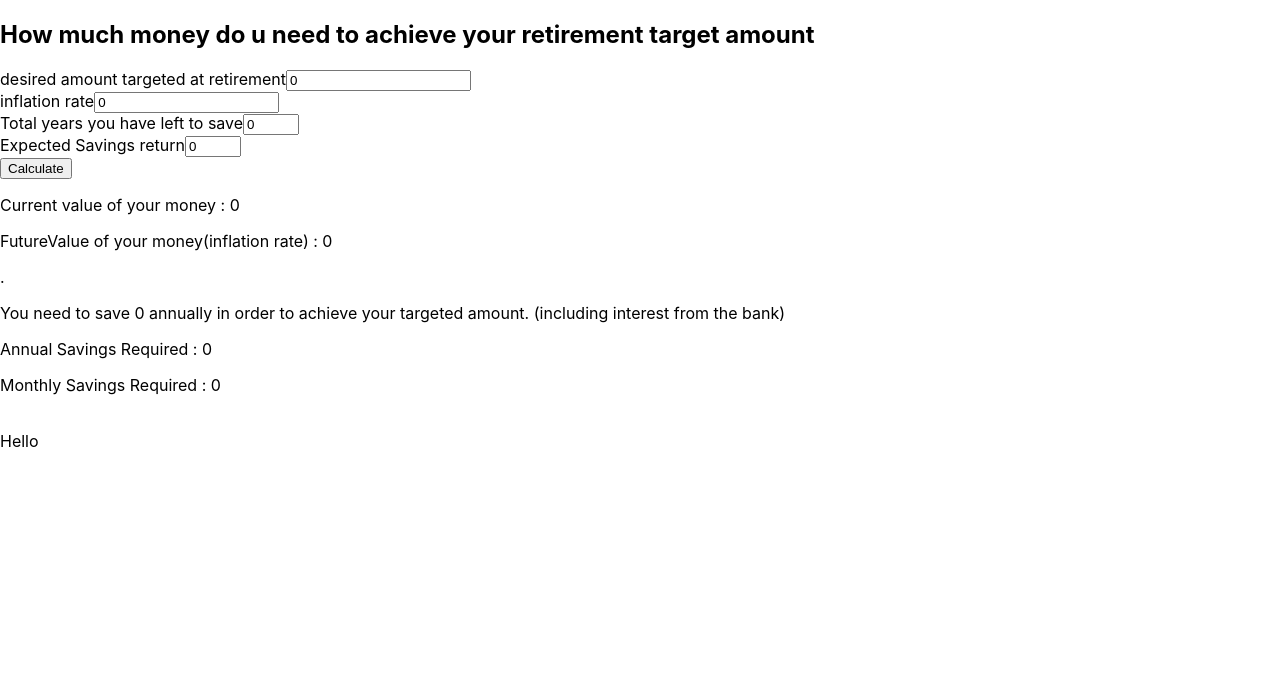
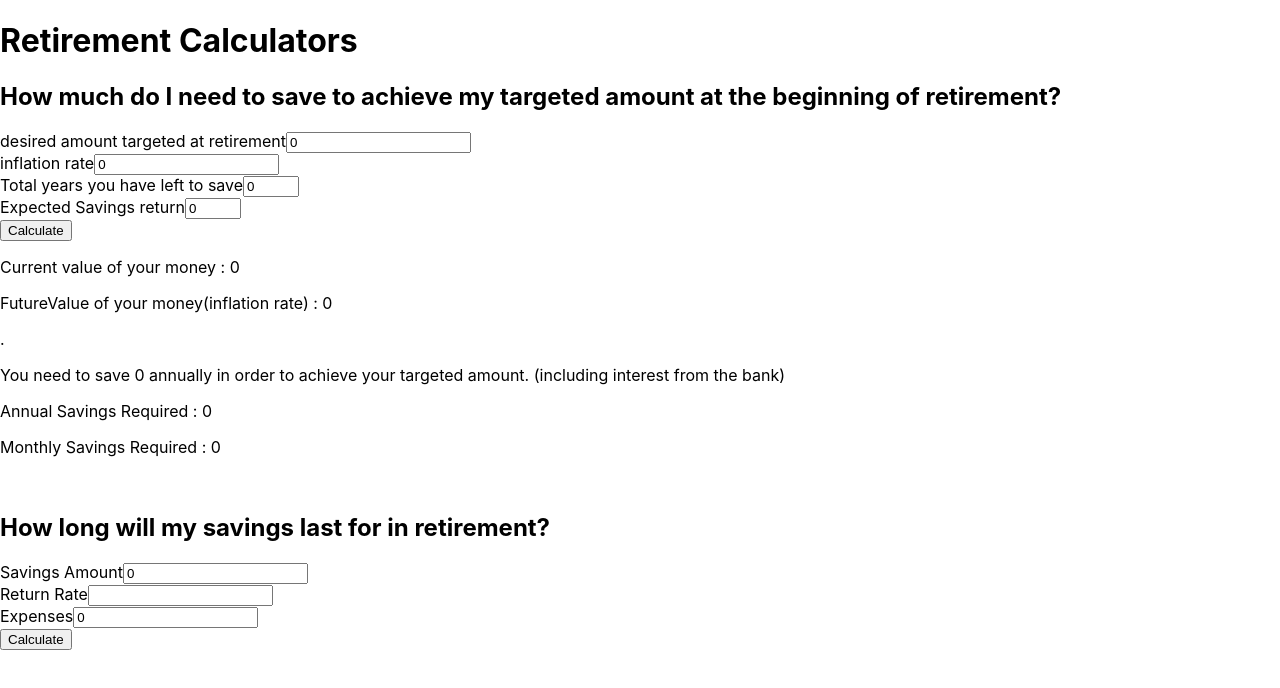
Before and after one commit to MareikeW/fincalc-project, a React (Create React App) app: page /retirement-calculators in a window 1280 px wide. Shown: the top 688 px of the page. Built offline with nearby package versions, Linux system fonts and the light colour scheme.

Commit message:
added logic for the retirement calculator

```diff
--- a/src/components/forms/Retirement-savings-form.js
+++ b/src/components/forms/Retirement-savings-form.js
@@ -32,7 +32,6 @@ const Calculator = () => {
 
   return (
     <div>
-      <h2>How much money do u need to achieve your retirement target amount</h2>
       <form className="form" onSubmit={handleSubmit}>
         <div className="form__input-group">
           <label htmlFor="current-cost" className="form__label">
--- a/src/components/forms/Retirement-savings-last-form.js
+++ b/src/components/forms/Retirement-savings-last-form.js
@@ -1,8 +1,91 @@
-import React from "react";
+import React, {useState} from "react";
 
 const RetirementSavingsLastFor = () => {
+    const [data, setData] = useState({
+        savingsAmount: 0,
+        savingsPeriod: 0,
+        expenses: 0
+    });
+
+    const [isButtonClicked, setIsButtonClicked] = useState(false);
+    const [years, setYears] = useState(0);
+
+    const handleChange = event => {
+        setIsButtonClicked(false);
+
+        const {name, value} = event.target;
+        setData(prevData => {
+            return {
+                ...prevData,
+                [name]: value
+            }
+        })
+    }
+
+    const calcResult = (event) => {
+        event.preventDefault();
+
+        let balance = data.savingsAmount;
+
+        let i = 0;
+        while (balance > 0) {
+            balance = (balance * (1 + data.returnRate / 100)) - data.expenses;
+
+            if (balance < 0) {
+                setYears(i);
+                break;
+            }
+
+            i++;
+        }
+        setIsButtonClicked(true);
+    }
+
     return (
-        <div>Hello</div>
+        <div>
+            <form onSubmit={calcResult}>
+                <div>
+                    <label htmlFor="savingsAmount">Savings Amount</label>
+                    <input
+                    type="number"
+                    name="savingsAmount"
+                    id="savingsAmount"
+                    value={data.savingsAmount}
+                    onChange={handleChange}
+                    required
+                />
+                </div>
+
+                <div>
+                    <label htmlFor="return-rate">Return Rate</label>
+                    <input
+                        type="number"
+                        name="returnRate"
+                        id="return-rate"
+                        value={data.returnRate}
+                        onChange={handleChange}
+                        required
+                    />
+                </div>
+
+                <div>
+                    <label htmlFor="expenses">Expenses</label>
+                    <input
+                        type="number"
+                        name="expenses"
+                        id="expenses"
+                        value={data.expenses}
+                        onChange={handleChange}
+                        required
+                    />
+                </div>
+
+                <button type="submit">Calculate</button>
+            </form>
+
+
+            {isButtonClicked ? <p>Your savings will last for: {years} years</p> : null}
+        </div>
     )
 }
 
--- a/src/pages/retirement.js
+++ b/src/pages/retirement.js
@@ -5,8 +5,11 @@ import RetirementSavingsLastFor from "../components/forms/Retirement-savings-las
 const RetirementCalculators = () => {
     return (
         <div>
+            <h1>Retirement Calculators</h1>
+            <h2>How much do I need to save to achieve my targeted amount at the beginning of retirement?</h2>
             <RetirementSavings />
             <br />
+            <h2>How long will my savings last for in retirement?</h2>
             <RetirementSavingsLastFor />
         </div>
     )
```
